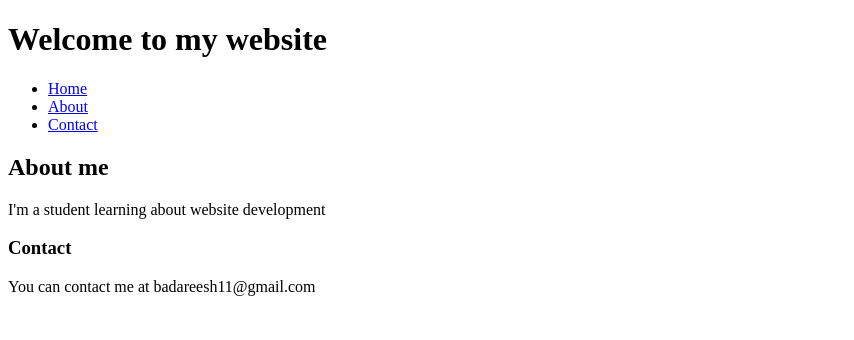
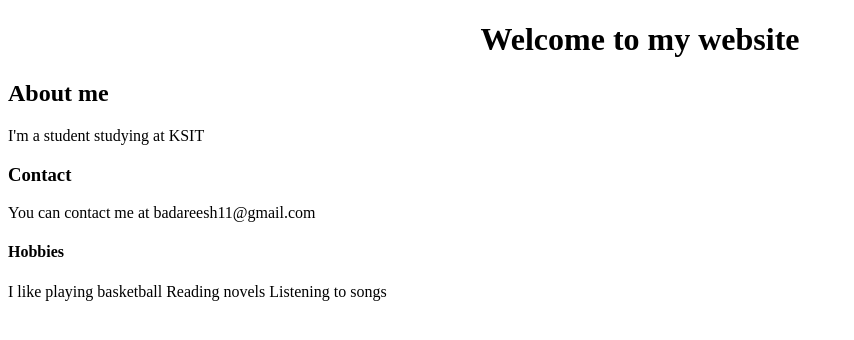
Before and after one commit to badri-15/intro.github.io, a plain HTML site: page index.html in a window 1280 px wide. Shown: the whole page, without its empty margins (0-854 px from the left). Drawn offline with Linux system fonts and the light colour scheme.

Commit message:
Update index.html

```diff
--- a/index.html
+++ b/index.html
@@ -1,29 +1,30 @@
 <!DOCTYPE html>
 <html>
   <head>
-    <title>Website index</title>
+    <title>My website</title>
   </head>
-  <body>
+  <body style="background-colour:red">
     <header>
-      <h1>Welcome to my website</h1>
-      <nav>
-        <ul>
-          <li><a href="#">Home</a></li>
-          <li><a href="#">About</a></li>
-          <li><a href="#">Contact</a></li>
-        </ul>
-      </nav>
+     <center> <h1>Welcome to my website</h1></center>
     </header>
     <main>
+      <bordercolor></bordercolor>
       <section>
         <h2>About me</h2>
-        <p>I'm a student learning about website development</p>
+        <p>I'm a student studying at KSIT</p>
       </section>
       <section>
         <h3>Contact
         </h3>
         <p>You can contact me at badareesh11@gmail.com</p>
       </section>
+      <section>
+        <h4>Hobbies</h4>
+        <p>I like playing basketball
+        Reading novels
+        Listening to songs
+        </p>
+      </section>
     </main>
   </body>
 </html>
```
